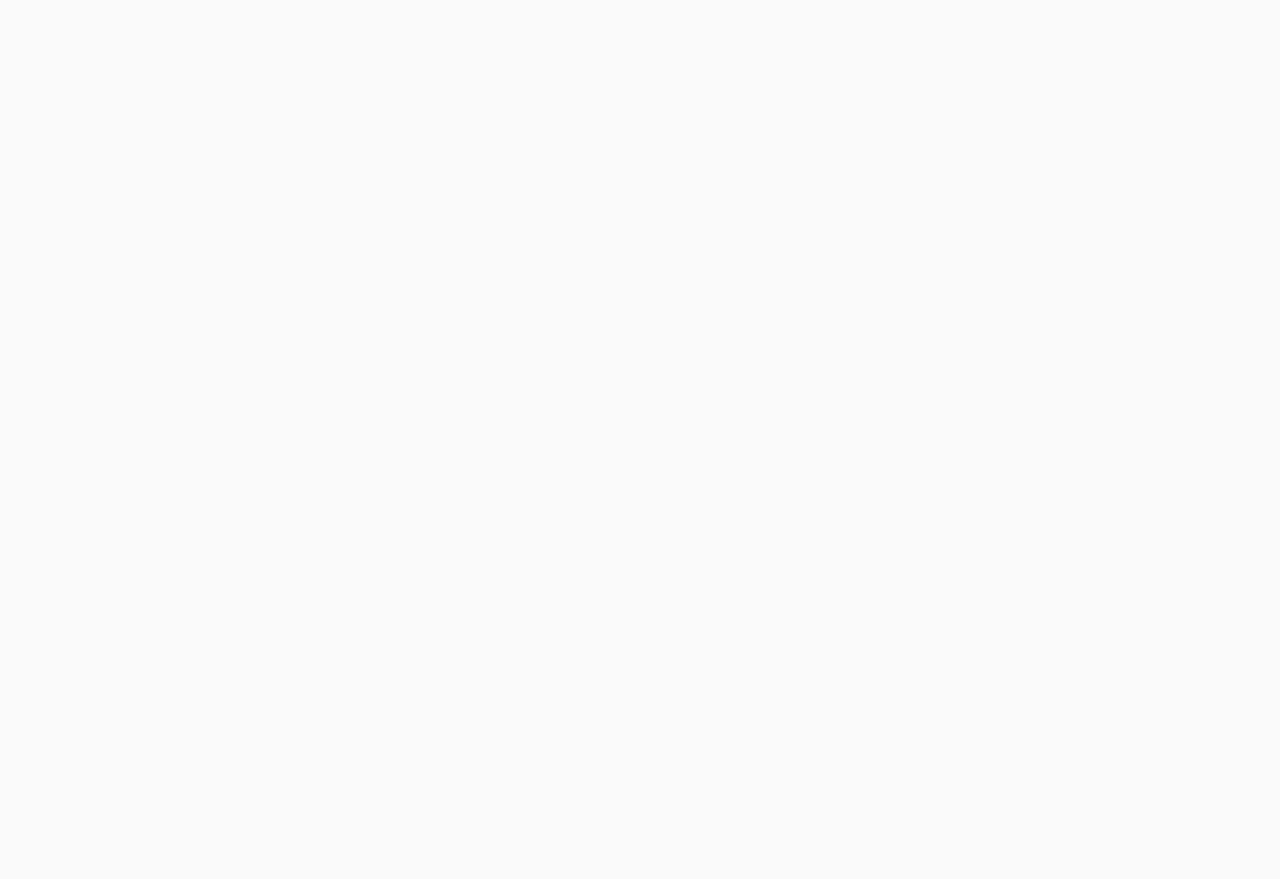
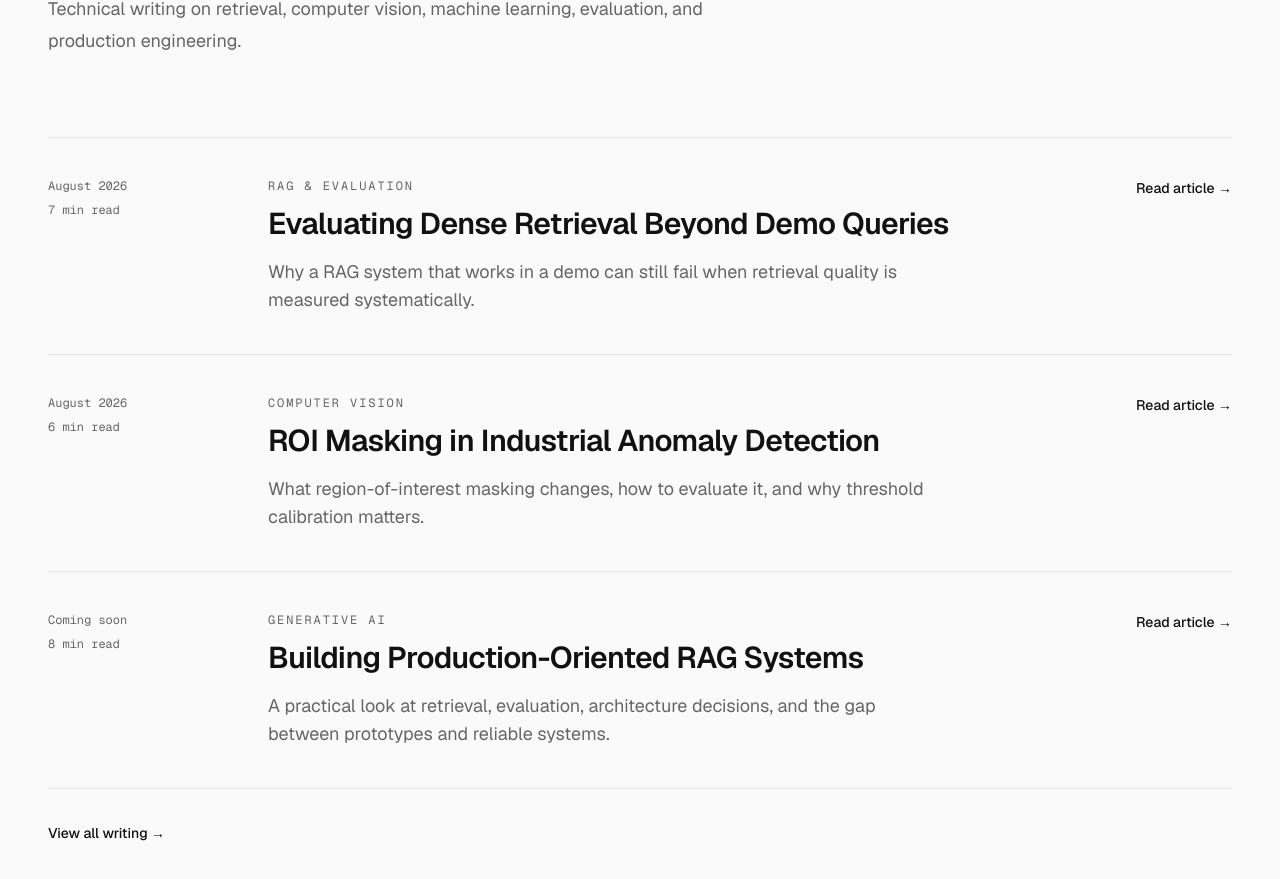
Before and after one commit to Tushar-94/tushar-portfolio, a Next.js app: page / in a window 1280 px wide. Shown: the part 7117-7996 px from the top of the page. Before the commit the page ends 6830 px from the top, so only its background shows below. Built offline with nearby package versions, Linux system fonts and the light colour scheme.

Commit message:
Add technical writing preview

```diff
--- a/app/page.tsx
+++ b/app/page.tsx
@@ -11,6 +11,8 @@ import { Expertise } from "@/components/sections/Expertise";
 import { Experience } from "@/components/sections/Experience";
 
 import { Toolkit } from "@/components/sections/Toolkit";
+
+import { Writing } from "@/components/sections/Writing";
 
 export default function Home() {
 
@@ -34,6 +36,8 @@ export default function Home() {
 
         <Toolkit />
 
+        <Writing />
+
       </main>
 
     </>
--- /dev/null
+++ b/components/sections/Writing.tsx
@@ -0,0 +1,71 @@
+import { Container } from "@/components/layout/Container";
+
+import { ArticleCard } from "@/components/ui/ArticleCard";
+
+import { articles } from "@/data/articles";
+
+export function Writing() {
+
+  return (
+
+    <section id="writing" className="py-24 sm:py-32">
+
+      <Container>
+
+        <div className="mb-14 max-w-3xl sm:mb-20">
+
+          <p className="mb-4 font-mono text-xs font-medium uppercase tracking-[0.18em] text-muted">
+
+            Writing
+
+          </p>
+
+          <h2 className="text-4xl font-semibold tracking-[-0.035em] text-foreground sm:text-5xl">
+
+            Notes on building and evaluating AI systems.
+
+          </h2>
+
+          <p className="mt-6 max-w-2xl text-lg leading-8 text-muted">
+
+            Technical writing on retrieval, computer vision, machine learning,
+
+            evaluation, and production engineering.
+
+          </p>
+
+        </div>
+
+        <div>
+
+          {articles.map((article) => (
+
+            <ArticleCard key={article.slug} article={article} />
+
+          ))}
+
+        </div>
+
+        <div className="border-t border-border pt-8">
+
+          <a
+
+            href="/blog"
+
+            className="text-sm font-medium text-foreground"
+
+          >
+
+            View all writing →
+
+          </a>
+
+        </div>
+
+      </Container>
+
+    </section>
+
+  );
+
+}
--- /dev/null
+++ b/components/ui/ArticleCard.tsx
@@ -0,0 +1,89 @@
+import type { Article } from "@/data/articles";
+
+type ArticleCardProps = {
+
+  article: Article;
+
+};
+
+export function ArticleCard({ article }: ArticleCardProps) {
+
+  return (
+
+    <article className="group border-t border-border py-8 sm:py-10">
+
+      <div className="grid gap-5 lg:grid-cols-[180px_1fr_auto] lg:gap-10">
+
+        <div>
+
+          <p className="font-mono text-xs text-muted">
+
+            {article.date}
+
+          </p>
+
+          <p className="mt-2 font-mono text-xs text-muted">
+
+            {article.readingTime}
+
+          </p>
+
+        </div>
+
+        <div className="max-w-3xl">
+
+          <p className="mb-3 font-mono text-xs uppercase tracking-[0.16em] text-muted">
+
+            {article.category}
+
+          </p>
+
+          <h3 className="text-2xl font-semibold tracking-[-0.02em] text-foreground sm:text-3xl">
+
+            {article.title}
+
+          </h3>
+
+          <p className="mt-4 max-w-2xl text-base leading-7 text-muted sm:text-lg">
+
+            {article.summary}
+
+          </p>
+
+        </div>
+
+        <div className="flex items-start lg:justify-end">
+
+          <a
+
+            href={`/blog/${article.slug}`}
+
+            className="text-sm font-medium text-foreground"
+
+          >
+
+            Read article{" "}
+
+            <span
+
+              aria-hidden="true"
+
+              className="inline-block transition-transform group-hover:translate-x-1"
+
+            >
+
+              →
+
+            </span>
+
+          </a>
+
+        </div>
+
+      </div>
+
+    </article>
+
+  );
+
+}
--- /dev/null
+++ b/data/articles.ts
@@ -0,0 +1,73 @@
+export type Article = {
+
+    slug: string;
+
+    title: string;
+
+    summary: string;
+
+    category: string;
+
+    date: string;
+
+    readingTime: string;
+
+  };
+
+  export const articles: Article[] = [
+
+    {
+
+      slug: "evaluating-dense-retrieval-beyond-demo-queries",
+
+      title: "Evaluating Dense Retrieval Beyond Demo Queries",
+
+      summary:
+
+        "Why a RAG system that works in a demo can still fail when retrieval quality is measured systematically.",
+
+      category: "RAG & Evaluation",
+
+      date: "August 2026",
+
+      readingTime: "7 min read",
+
+    },
+
+    {
+
+      slug: "roi-masking-in-industrial-anomaly-detection",
+
+      title: "ROI Masking in Industrial Anomaly Detection",
+
+      summary:
+
+        "What region-of-interest masking changes, how to evaluate it, and why threshold calibration matters.",
+
+      category: "Computer Vision",
+
+      date: "August 2026",
+
+      readingTime: "6 min read",
+
+    },
+
+    {
+
+      slug: "building-production-oriented-rag-systems",
+
+      title: "Building Production-Oriented RAG Systems",
+
+      summary:
+
+        "A practical look at retrieval, evaluation, architecture decisions, and the gap between prototypes and reliable systems.",
+
+      category: "Generative AI",
+
+      date: "Coming soon",
+
+      readingTime: "8 min read",
+
+    },
+
+  ];
```
